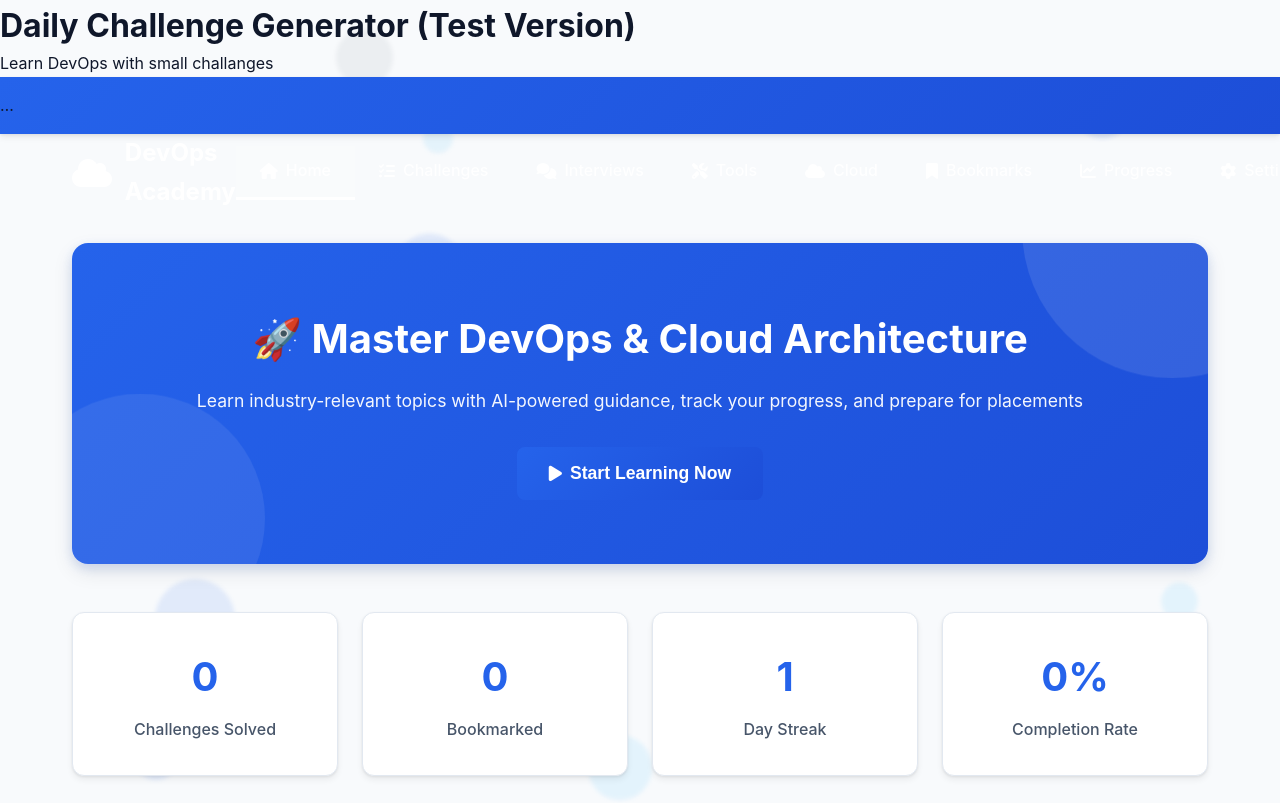
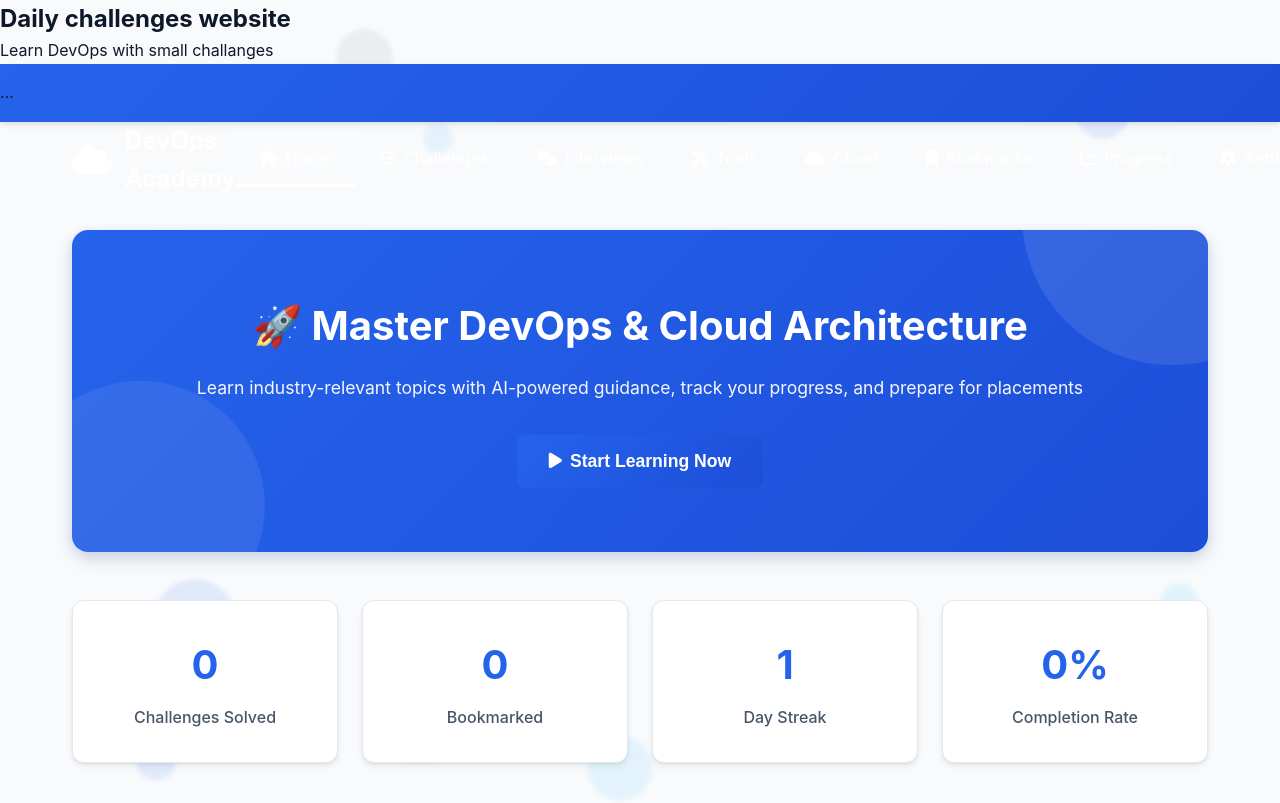
Before and after one commit to Nigamjanhvi/Daily-challenge-app, a plain HTML site: page index.html in a window 1280 px wide. Shown: the top 803 px of the page. Drawn offline with Linux system fonts and the light colour scheme.

Commit message:
change heading from h1 to h2

```diff
--- a/index.html
+++ b/index.html
@@ -4,7 +4,7 @@
   <meta charset="utf-8" />
   <meta name="viewport" content="width=device-width,initial-scale=1" />
   <title>DevOps & Cloud Learning Hub - Daily Challenges & AI Mentor</title>
-  <h1>Daily Challenge Generator (Test Version)</h1>
+  <h2>Daily challenges website</h2>
    <p>Learn DevOps with small challanges</p>
   <link rel="stylesheet" href="styles.css" />
   <link rel="stylesheet" href="https://cdnjs.cloudflare.com/ajax/libs/font-awesome/6.4.0/css/all.min.css">
```
